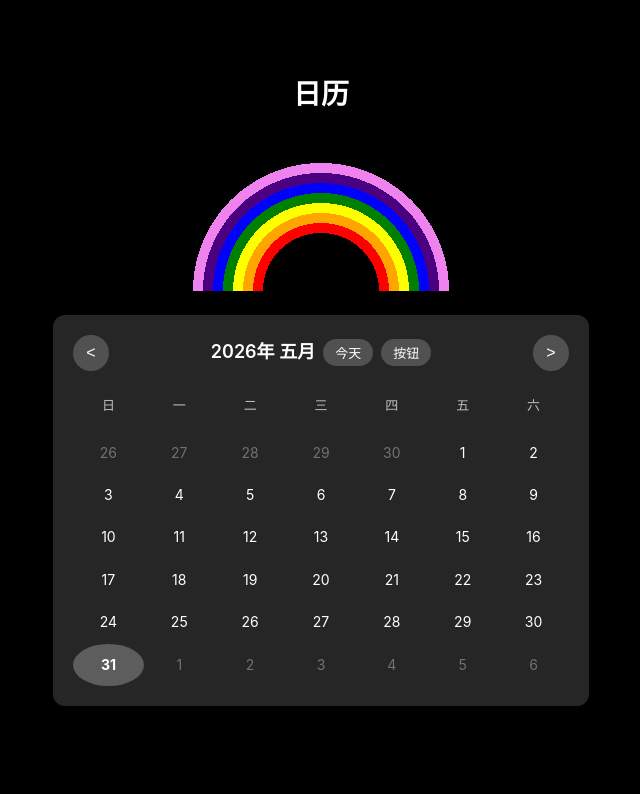
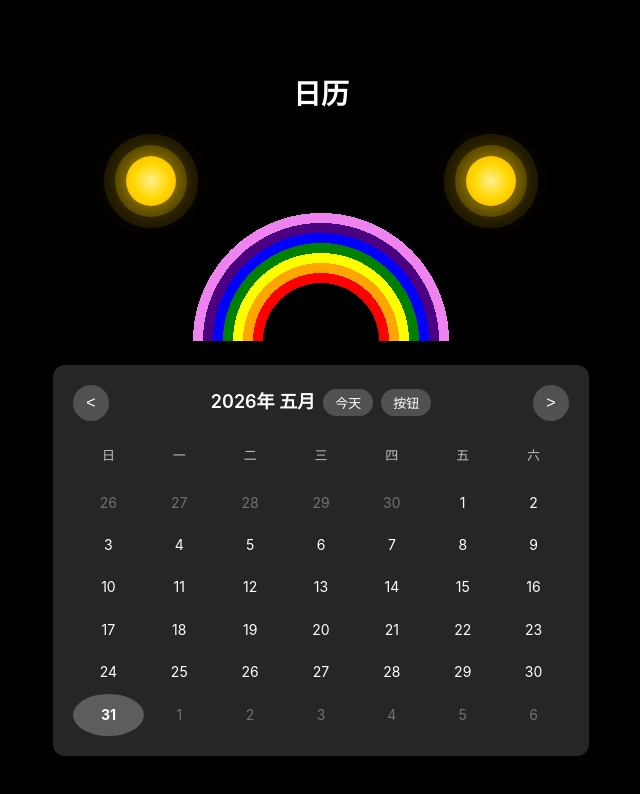
Before and after one commit to W1nJay/rpa-vue, a Vue app: page / in a window 1280 px wide. Shown: the top 794 px of the page, without its empty margins (319-959 px from the left). Built offline with nearby package versions, Linux system fonts and the light colour scheme.

Commit message:
feat: 在彩虹的边上加几个太阳 - update src/App.vue

```diff
--- a/src/App.vue
+++ b/src/App.vue
@@ -5,7 +5,11 @@ import Calendar from './components/Calendar.vue'
 <template>
   <div class="app-container">
     <h1 class="app-title">日历</h1>
-    <div class="rainbow"></div>
+    <div class="rainbow-container">
+      <div class="sun sun-left"></div>
+      <div class="rainbow"></div>
+      <div class="sun sun-right"></div>
+    </div>
     <Calendar />
   </div>
 </template>
@@ -25,7 +29,18 @@ import Calendar from './components/Calendar.vue'
   margin-bottom: 24px;
 }
 
+.rainbow-container {
+  position: relative;
+  width: 420px;
+  height: 200px;
+  margin-bottom: 24px;
+}
+
 .rainbow {
+  position: absolute;
+  bottom: 0;
+  left: 50%;
+  transform: translateX(-50%);
   width: 300px;
   height: 150px;
   border-radius: 150px 150px 0 0;
@@ -40,6 +55,48 @@ import Calendar from './components/Calendar.vue'
     violet 118px, violet 128px,
     transparent 128px
   );
-  margin-bottom: 24px;
+}
+
+.sun {
+  width: 50px;
+  height: 50px;
+  border-radius: 50%;
+  background: radial-gradient(circle, #FFF9C4, #FFD700, #FFA000);
+  position: absolute;
+  box-shadow: 0 0 20px rgba(255, 215, 0, 0.5), 0 0 40px rgba(255, 165, 0, 0.3);
+}
+
+.sun::before {
+  content: '';
+  position: absolute;
+  top: 50%;
+  left: 50%;
+  transform: translate(-50%, -50%);
+  width: 72px;
+  height: 72px;
+  border-radius: 50%;
+  background: rgba(255, 215, 0, 0.2);
+}
+
+.sun::after {
+  content: '';
+  position: absolute;
+  top: 50%;
+  left: 50%;
+  transform: translate(-50%, -50%);
+  width: 94px;
+  height: 94px;
+  border-radius: 50%;
+  background: rgba(255, 215, 0, 0.1);
+}
+
+.sun-left {
+  left: 15px;
+  top: 15px;
+}
+
+.sun-right {
+  right: 15px;
+  top: 15px;
 }
 </style>
```
